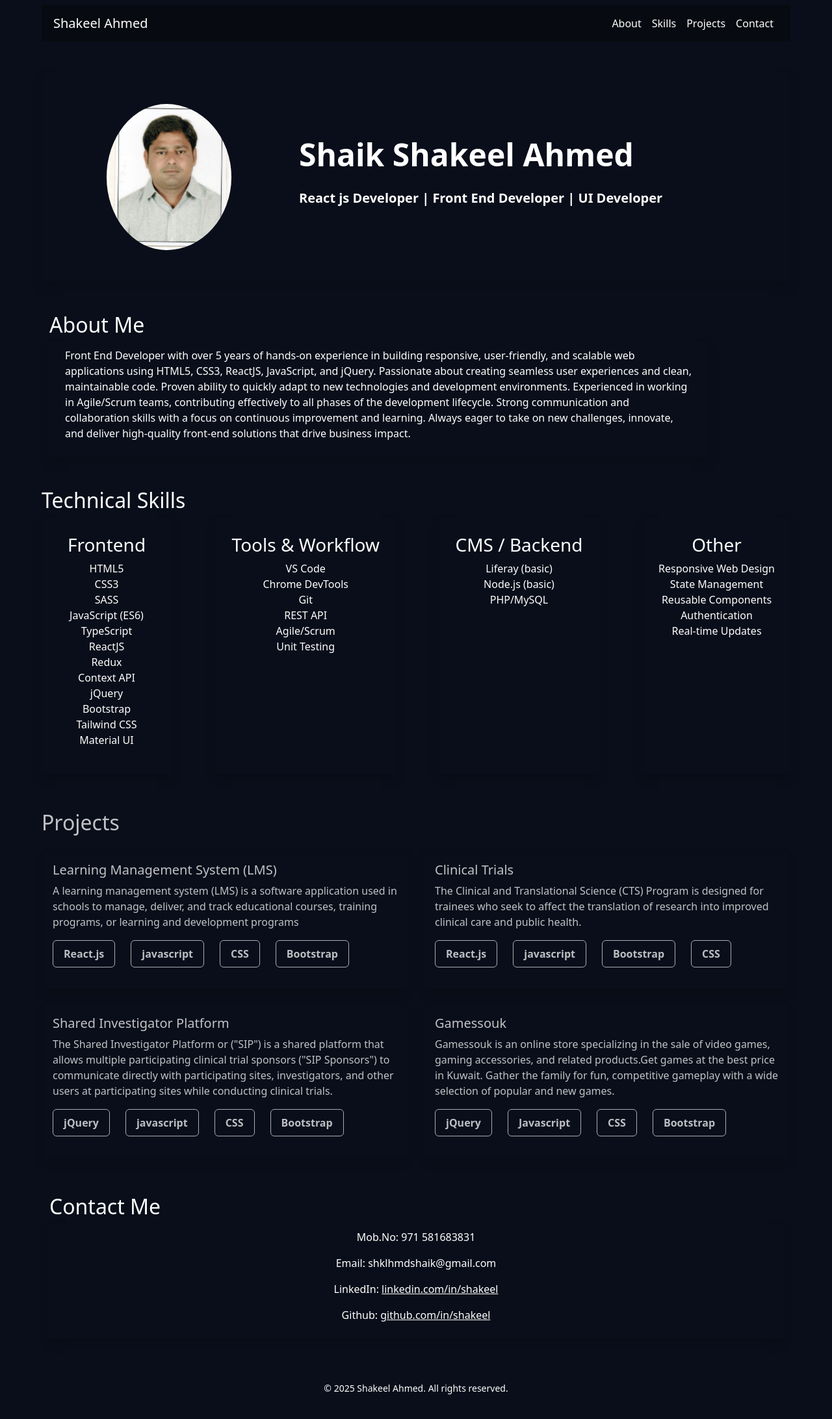
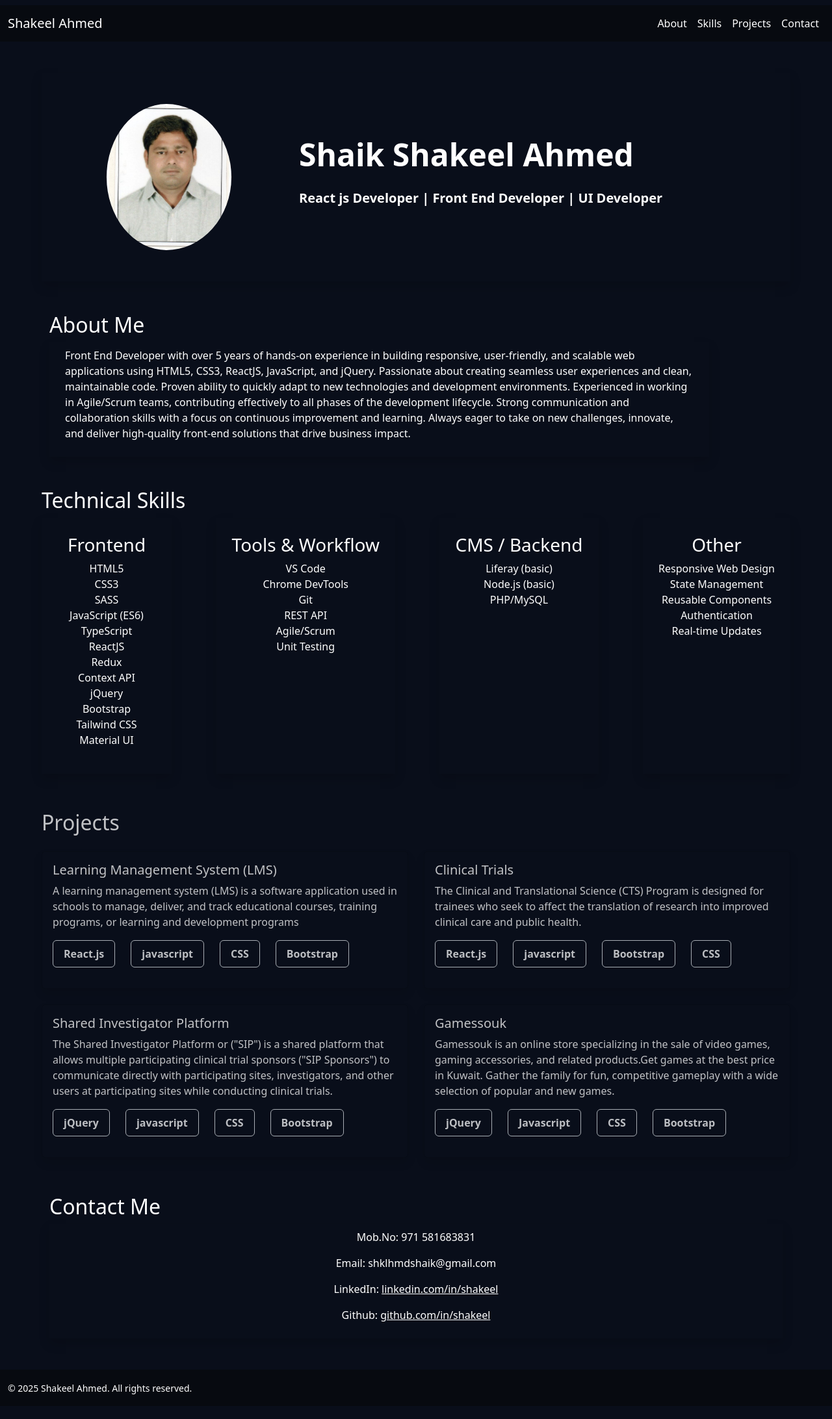
Before and after one commit to shklhmdshaik/portfolio, a React (Create React App) app: page / in a window 1280 px wide. Shown: the top 2184 px of the page at 65% size. Built offline with nearby package versions, Linux system fonts and the light colour scheme.

Commit message:
Header and footer alignments updated

```diff
--- a/src/App.css
+++ b/src/App.css
@@ -36,6 +36,6 @@ a{
 .rotate-hover:hover, .skill-container-elem:hover{
 transform: translateY(-10px) scale(1.1);
 }
-/* footer{
-  background-color: #09263e !important;
-} */
+footer{
+  background-color: #070a10 !important;
+}
--- a/src/components/Footer.js
+++ b/src/components/Footer.js
@@ -3,8 +3,8 @@ import { Container } from 'react-bootstrap';
 
 function Footer() {
   return (
-    <footer className="text-white text-center py-3 my-5 max-w-90 mx-auto">
-      <Container>
+    <footer className="text-white py-3 mt-5 mx-auto">
+      <Container fluid>
         <small>© {new Date().getFullYear()} Shakeel Ahmed. All rights reserved.</small>
       </Container>
     </footer>
--- a/src/components/Navbar.js
+++ b/src/components/Navbar.js
@@ -3,8 +3,8 @@ import { Container, Nav, Navbar } from 'react-bootstrap';
 
 function PortfolioNavbar() {
   return (
-    <Navbar variant="dark" expand="lg" fixed="top" className='nav-container mb-1 position-sticky mt-2 mx-auto max-w-90'>
-      <Container>
+    <Navbar variant="dark" expand="lg" fixed="top" className='nav-container mb-1 position-sticky mt-2 mx-auto'>
+      <Container fluid>
         <Navbar.Brand href="#home">Shakeel Ahmed</Navbar.Brand>
         <Navbar.Toggle aria-controls="basic-navbar-nav" />
         <Navbar.Collapse id="basic-navbar-nav">
```
